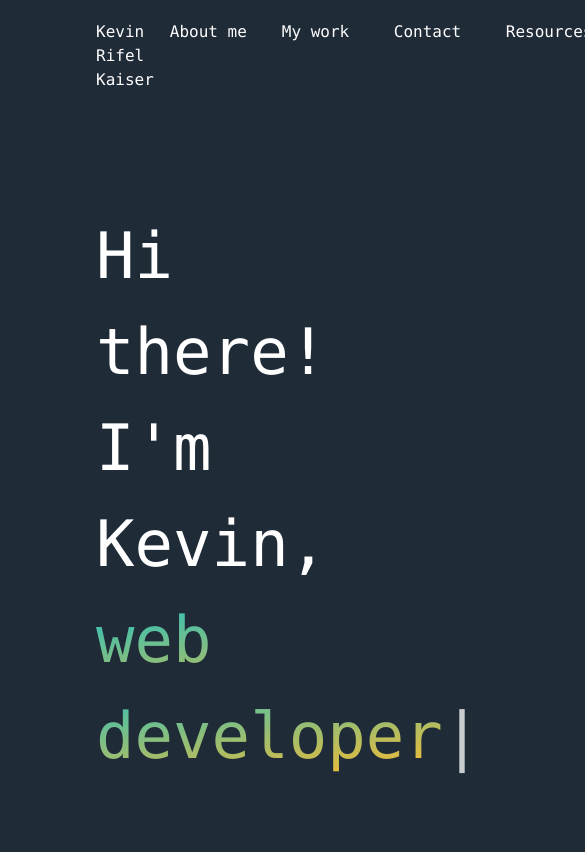
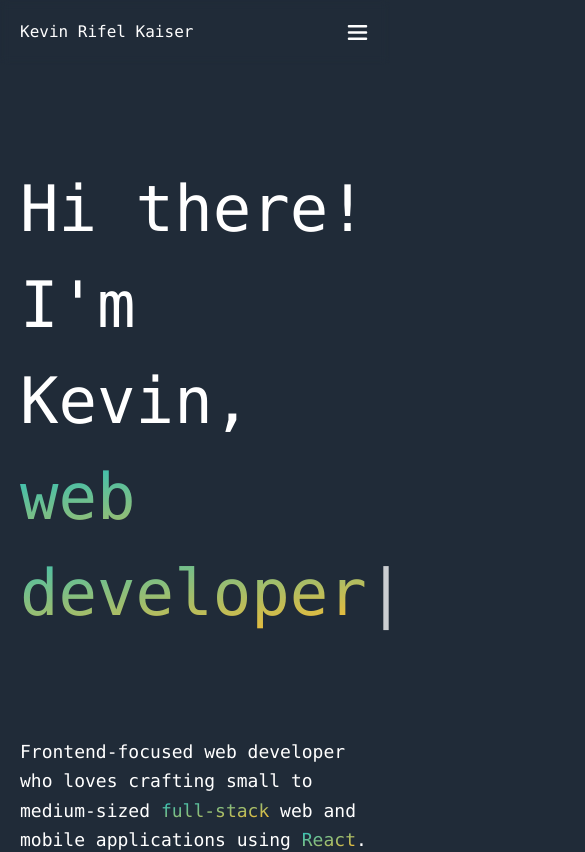
Before and after one commit to kevinRifelKaiser/00_juan_rifel_portfolio, a React (Vite) app: page / in a window 390 px wide. Shown: the top 852 px of the page, 585 px wide, since content can reach past the window. Built offline with nearby package versions, Linux system fonts and the light colour scheme.

Commit message:
[feature] - make navbar responsive

```diff
--- a/src/components/NavBar/index.jsx
+++ b/src/components/NavBar/index.jsx
@@ -1,38 +1,92 @@
 import { Link } from "react-router-dom";
+import { useState } from "react";
 
 const NavBar = () => {
+  const [isPressed, setIsPressed] = useState(false);
+
+  const onHandleMenu = () => {
+    setIsPressed(!isPressed);
+    const navLink = document.querySelector(".nav-link");
+    navLink.classList.toggle("top-[100%]");
+  };
+
+  const MenuIcon = (props) => {
+    return isPressed ? (
+      <svg
+        width="25"
+        height="25"
+        viewBox="0 0 15 15"
+        xmlns="http://www.w3.org/2000/svg"
+        {...props}
+        onClick={onHandleMenu}>
+        <path
+          fill="#fefefe"
+          d="M3.64 2.27L7.5 6.13l3.84-3.84A.92.92 0 0 1 12 2a1 1 0 0 1 1 1a.9.9 0 0 1-.27.66L8.84 7.5l3.89 3.89A.9.9 0 0 1 13 12a1 1 0 0 1-1 1a.92.92 0 0 1-.69-.27L7.5 8.87l-3.85 3.85A.92.92 0 0 1 3 13a1 1 0 0 1-1-1a.9.9 0 0 1 .27-.66L6.16 7.5L2.27 3.61A.9.9 0 0 1 2 3a1 1 0 0 1 1-1c.24.003.47.1.64.27Z"
+        />
+      </svg>
+    ) : (
+      <svg
+        className="sm:hidden"
+        width="25"
+        height="25"
+        viewBox="0 0 256 256"
+        xmlns="http://www.w3.org/2000/svg"
+        {...props}
+        onClick={onHandleMenu}>
+        <path
+          fill="#fefefe"
+          d="M228 128a12 12 0 0 1-12 12H40a12 12 0 0 1 0-24h176a12 12 0 0 1 12 12ZM40 76h176a12 12 0 0 0 0-24H40a12 12 0 0 0 0 24Zm176 104H40a12 12 0 0 0 0 24h176a12 12 0 0 0 0-24Z"
+        />
+      </svg>
+    );
+  };
+
+  <svg
+    width="512"
+    height="512"
+    viewBox="0 0 15 15"
+    xmlns="http://www.w3.org/2000/svg">
+    <path
+      fill="#000000"
+      d="M3.64 2.27L7.5 6.13l3.84-3.84A.92.92 0 0 1 12 2a1 1 0 0 1 1 1a.9.9 0 0 1-.27.66L8.84 7.5l3.89 3.89A.9.9 0 0 1 13 12a1 1 0 0 1-1 1a.92.92 0 0 1-.69-.27L7.5 8.87l-3.85 3.85A.92.92 0 0 1 3 13a1 1 0 0 1-1-1a.9.9 0 0 1 .27-.66L6.16 7.5L2.27 3.61A.9.9 0 0 1 2 3a1 1 0 0 1 1-1c.24.003.47.1.64.27Z"
+    />
+  </svg>;
+
   return (
-    <nav className="flex flex-row px-24 lg:px-52 py-5 max-w-full sticky top-0 backdrop-blur-sm">
-      <p className="text-[#fefefe] font-mono basis-1/2">
+    <header className="sticky top-0">
+      <nav className="flex justify-between px-5 sm:px-10 lg:px-52 py-5 backdrop-blur-sm">
+        <p className="text-[#fefefe] font-mono">
           <span className="bg-[#fefefe] hover:bg-gradient-to-br from-[#22c1c3] to-[#fdbb2d] text-transparent bg-clip-text">
             <Link to="/">Kevin Rifel Kaiser</Link>
           </span>
         </p>
-      <div className="flex basis-1/2 justify-end">
-        <ul className="text-[#fefefe] font-mono flex flex-row">
-          <li className="mx-4 w-20">
+        <div className="nav-link transition-all duration-500 absolute bg-[#202b38] w-[100%] md:w-auto md:bg-transparent top-[-500%] items-center md:static md:min-h-fit">
+          <ul className="text-[#fefefe] font-mono flex flex-col sm:flex-row text-center gap-8 md:gap-[4vw]">
+            <li className="">
               <span className="bg-[#fefefe] hover:bg-gradient-to-br from-[#22c1c3] to-[#fdbb2d] text-transparent bg-clip-text">
                 <Link to="/aboutMe">About me</Link>
               </span>
             </li>
-          <li className="mx-4 w-20">
+            <li className="">
               <span className="bg-[#fefefe] hover:bg-gradient-to-br from-[#22c1c3] to-[#fdbb2d] text-transparent bg-clip-text">
                 <Link to="/work">My work</Link>
               </span>
             </li>
-          <li className="mx-4 w-20">
+            <li className="">
               <span className="bg-[#fefefe] hover:bg-gradient-to-br from-[#22c1c3] to-[#fdbb2d] text-transparent bg-clip-text">
                 <Link to="/contactMe">Contact</Link>
               </span>
             </li>
-          <li className="mx-4 w-20">
+            <li className="">
               <span className="bg-[#fefefe] hover:bg-gradient-to-br from-[#22c1c3] to-[#fdbb2d] text-transparent bg-clip-text">
                 <Link to="/contactMe">Resources</Link>
               </span>
             </li>
           </ul>
         </div>
+        <MenuIcon className="md:hidden" />
       </nav>
+    </header>
   );
 };
 
--- /dev/null
+++ b/src/constants/projects.js
@@ -0,0 +1,45 @@
+export const listOfProjects = [
+  {
+    id: 1,
+    title: "Simon game",
+    imgURL: "",
+    description:
+      "This is the old known Simon Game. The instructions are simple, you have to press any key to start the game, then a light will flash and you have to repeat de sequence by pressing the same color. The game will continue after each light sequence that you repeat successfully, a light will be added to the end until you fail.",
+    githubURL: "https://github.com/kevinRifelKaiser/Simon-Game",
+    pageURL: "https://simon-game-production.up.railway.app/",
+    techStack: ["HTML", "CSS", "JQuery"],
+  },
+  {
+    id: 2,
+    title: "Notes App",
+    imgURL: "",
+    description:
+      "Notes app is an app where you can create all the notes you need. Firstly, you can add a title to your new note, then a content and with the plus button it will be added to your dashboard. If for some reason you want to delete one of your notes you can press the trash can button and it will be gone.",
+    githubURL: "https://github.com/kevinRifelKaiser/Keeper-app",
+    pageURL: "https://keeper-app-production.up.railway.app/",
+    techStack: ["React", "CSS"],
+  },
+  {
+    id: 3,
+    title: ["Web portfolios"],
+    imgURL: [],
+    description: [
+      "Tindog is a landing page where you can find a partner to your furry friend. There you can check the testimonial of other users, you can check the plans that can hire and you will find a download button for android and iOS.",
+    ],
+    githubURL: ["https://github.com/kevinRifelKaiser/Bootstrap-Project"],
+    pageURL: [
+      "https://bootstrap-project-production.up.railway.app/",
+      "https://html-css-template-production.up.railway.app/",
+    ],
+    techStack: [["Bootstrap", "HTML", "CSS"]],
+  },
+  {
+    id: 4,
+    title: "Bakery",
+    imgURL: "",
+    description: "",
+    githubURL: "https://github.com/kevinRifelKaiser/bakery-mobile-store",
+    pageURL: "",
+    techStack: ["React Native", "Redux", "Firebase", "SQLite"],
+  },
+];
--- a/src/screens/Home/index.jsx
+++ b/src/screens/Home/index.jsx
@@ -23,7 +23,7 @@ const HomePage = () => {
   }, []);
 
   return (
-    <section className="basis-full px-24 lg:px-52 py-24 h-[100rem]">
+    <section className="basis-full px-5 sm:px-10 lg:px-52 py-24 h-[100rem]">
       <div className="w-auto h-auto">
         <h1 className="text-white font-mono text-[4rem]">
           Hi there! I'm Kevin,
```
Lines whose indentation alone changed are shown as unchanged.
